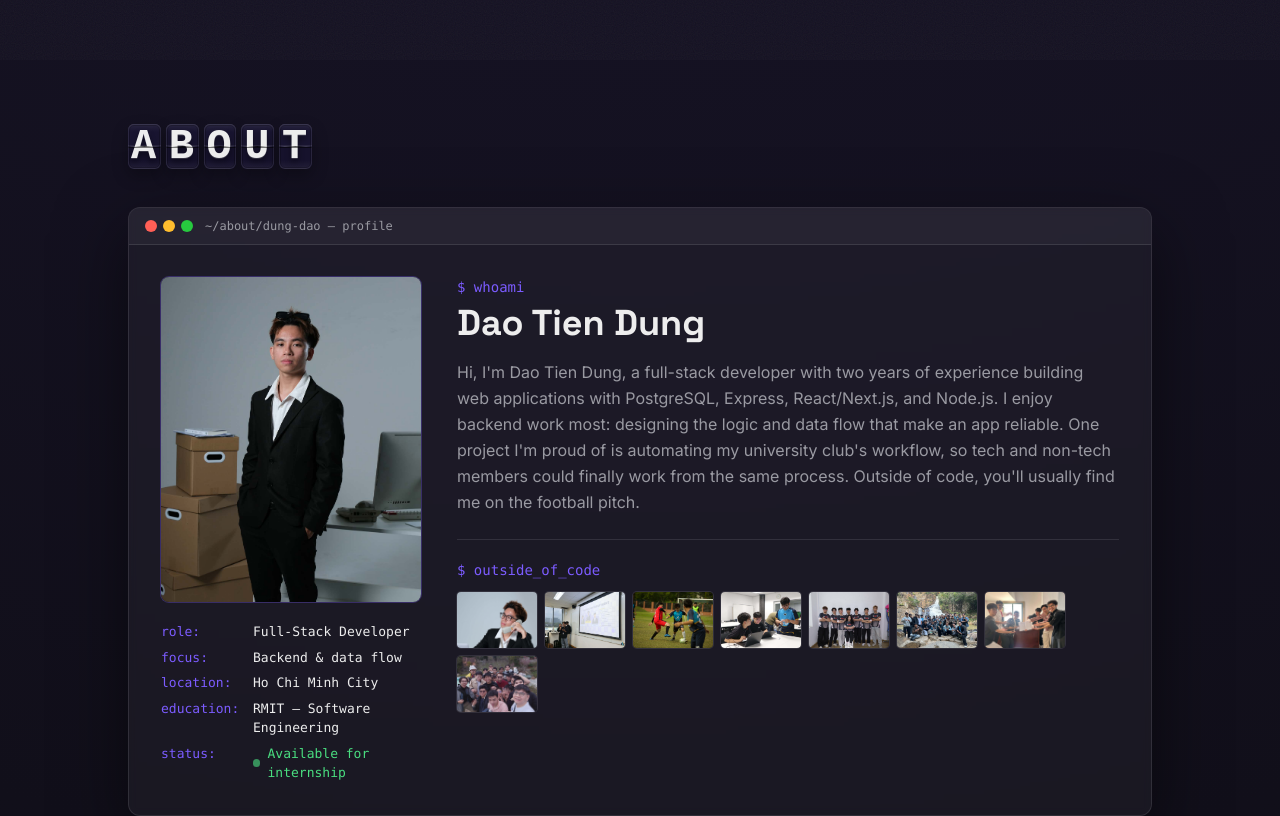
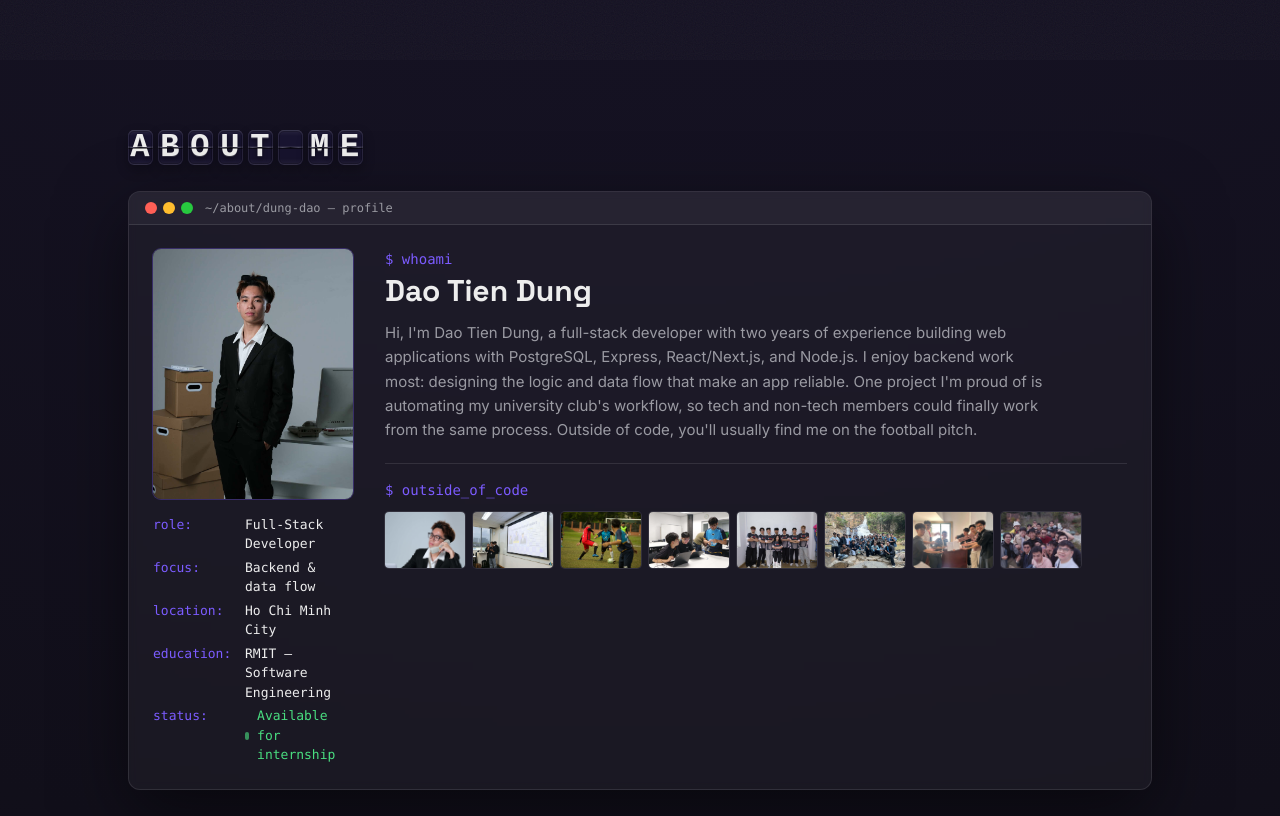
Before and after one commit to DungDao59/Portfolio, a Next.js app: page / in a window 1280 px wide. Shown: the part 740-1556 px from the top of the page. Built offline with nearby package versions, Linux system fonts and the light colour scheme.

Commit message:
fix(about): compact window (smaller portrait/heading/padding) to fit one screen for clean snap

```diff
--- a/components/sections/About.tsx
+++ b/components/sections/About.tsx
@@ -17,12 +17,12 @@ export function About() {
 
   return (
     <Section id="about">
-      <FlapHeading text="ABOUT" className="mb-8" />
+      <FlapHeading text="ABOUT ME" className="mb-5" fontSize="clamp(20px, 3.4vw, 32px)" />
       <Reveal>
         {/* themed profile "window" */}
         <div className="mx-auto w-full overflow-hidden rounded-xl border border-white/10 bg-white/[0.04] shadow-[0_24px_70px_rgba(0,0,0,0.5)] backdrop-blur-sm">
           {/* title bar */}
-          <div className="flex items-center gap-3 border-b border-white/10 bg-white/[0.04] px-4 py-2.5">
+          <div className="flex items-center gap-3 border-b border-white/10 bg-white/[0.04] px-4 py-2">
             <span className="flex gap-1.5">
               <span className="h-3 w-3 rounded-full bg-[#ff5f56]" />
               <span className="h-3 w-3 rounded-full bg-[#ffbd2e]" />
@@ -32,15 +32,15 @@ export function About() {
           </div>
 
           {/* body */}
-          <div className="grid gap-6 p-6 md:grid-cols-[260px_1fr] md:gap-9 md:p-8">
+          <div className="grid gap-6 p-6 md:grid-cols-[200px_1fr] md:gap-8">
             {/* left: portrait + facts */}
             <div>
               {main && (
                 <div className="relative aspect-[4/5] w-full overflow-hidden rounded-lg ring-1 ring-accent/30">
-                  <Image src={main} alt={content.name} fill sizes="260px" className="object-cover" />
+                  <Image src={main} alt={content.name} fill sizes="200px" className="object-cover" />
                 </div>
               )}
-              <dl className="mt-5 space-y-1.5 font-mono text-[13px]">
+              <dl className="mt-4 space-y-1 font-mono text-[13px]">
                 {FACTS.map((f) => (
                   <div key={f.label} className="flex gap-3">
                     <dt className="w-20 shrink-0 text-accent">{f.label}:</dt>
@@ -59,11 +59,11 @@ export function About() {
 
             {/* right: whoami + bio + hobbies */}
             <div className="flex min-w-0 flex-col">
-              <p className="mb-1.5 font-mono text-sm text-accent">$ whoami</p>
-              <h2 className="font-display mb-4 text-3xl font-bold md:text-4xl">{content.name}</h2>
-              <p className="max-w-2xl text-base leading-relaxed text-muted">{content.about}</p>
+              <p className="mb-1 font-mono text-sm text-accent">$ whoami</p>
+              <h2 className="font-display mb-3 text-3xl font-bold">{content.name}</h2>
+              <p className="max-w-2xl text-[15px] leading-relaxed text-muted">{content.about}</p>
 
-              <div className="mt-6 border-t border-white/10 pt-5">
+              <div className="mt-5 border-t border-white/10 pt-4">
                 <p className="mb-3 font-mono text-sm text-accent">$ outside_of_code</p>
                 <div className="flex flex-wrap gap-2">
                   {thumbs.map((t) => (
--- a/components/ui/FlapHeading.tsx
+++ b/components/ui/FlapHeading.tsx
@@ -3,7 +3,15 @@ import { useEffect, useRef, useState } from "react";
 import SplitFlapText from "./SplitFlapText";
 
 // A section-title split-flap board that flips in from blank when scrolled into view.
-export function FlapHeading({ text, className = "" }: { text: string; className?: string }) {
+export function FlapHeading({
+  text,
+  className = "",
+  fontSize = "clamp(22px, 4.5vw, 42px)",
+}: {
+  text: string;
+  className?: string;
+  fontSize?: string;
+}) {
   const ref = useRef<HTMLDivElement>(null);
   const [shown, setShown] = useState(false);
 
@@ -28,7 +36,7 @@ export function FlapHeading({ text, className = "" }: { text: string; className?
     textColor: "#ededed",
     tileRadius: 6,
     gap: 5,
-    fontSize: "clamp(22px, 4.5vw, 42px)",
+    fontSize,
     padTo: text.length,
     flipDuration: 0.1,
     stagger: 0.04,
--- a/components/ui/Section.tsx
+++ b/components/ui/Section.tsx
@@ -5,7 +5,7 @@ export function Section({ id, children }: { id: SectionId; children: React.React
   return (
     <section
       id={id}
-      className="relative z-10 flex min-h-screen w-full snap-start items-center justify-center py-16"
+      className="relative z-10 flex min-h-screen w-full snap-start items-center justify-center py-12"
       style={{ pointerEvents: "none" }}
     >
       <div className="mx-auto w-[80%] max-w-[1400px]" style={{ pointerEvents: "auto" }}>
```
